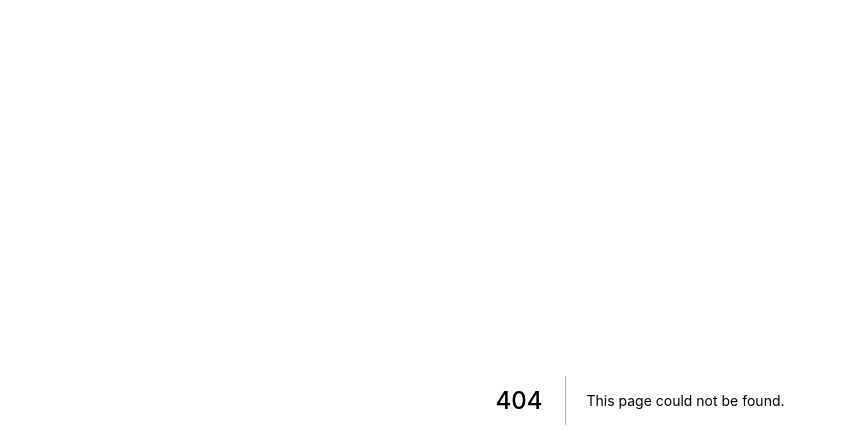
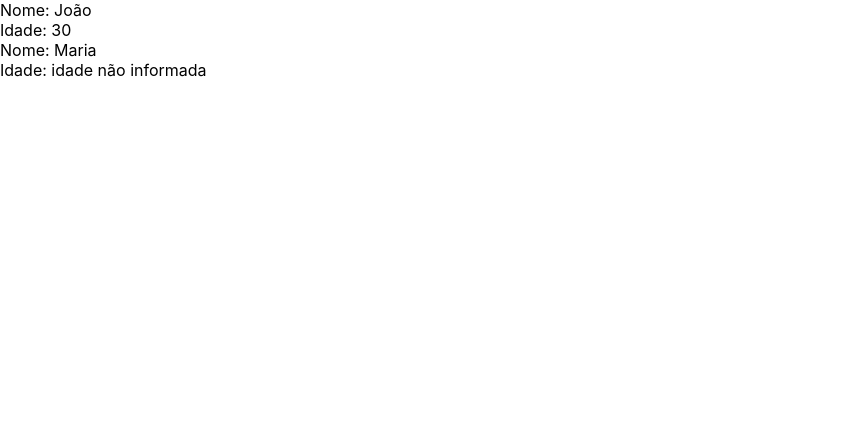
Before and after one commit to jordanobaluz/curso_nextjs, a Next.js app: page /ts/exemplo in a window 1280 px wide. Before the commit this address had no page. Shown: the top 448 px of the page, without its empty margins (0-846 px from the left). Built offline with nearby package versions, Linux system fonts and the light colour scheme.

Commit message:
integração de ts ao projeto, criado componente para demonstrar como utilizar typescript

```diff
--- /dev/null
+++ b/components/Pessoa.tsx
@@ -0,0 +1,15 @@
+interface PessoaProps {
+    nome: string
+    idade?: number
+}
+
+//nome é obrigatório, porém idade não é
+
+export default function Pessoa(props: PessoaProps){
+    return (
+        <div>
+            <div>Nome: {props.nome}</div>
+            <div>Idade: {props.idade ?? "idade não informada"}</div>
+        </div>
+    )
+}
--- a/package.json
+++ b/package.json
@@ -14,7 +14,10 @@
     "react-dom": "18.2.0"
   },
   "devDependencies": {
+    "@types/node": "^18.7.14",
+    "@types/react": "^18.0.18",
     "eslint": "8.22.0",
-    "eslint-config-next": "12.2.5"
+    "eslint-config-next": "12.2.5",
+    "typescript": "^4.8.2"
   }
 }
--- /dev/null
+++ b/pages/ts/exemplo.tsx
@@ -0,0 +1,10 @@
+import Pessoa from "../../components/Pessoa";
+
+export default function exemploTS(){
+    return (
+        <div>
+            <Pessoa nome="João" idade={30}/>
+            <Pessoa nome="Maria" />
+        </div>
+    )
+}
```
Also changed, not shown: tsconfig.json (added, +30 -0 lines), 1 other file (tests, documents, lock files or other folders).
